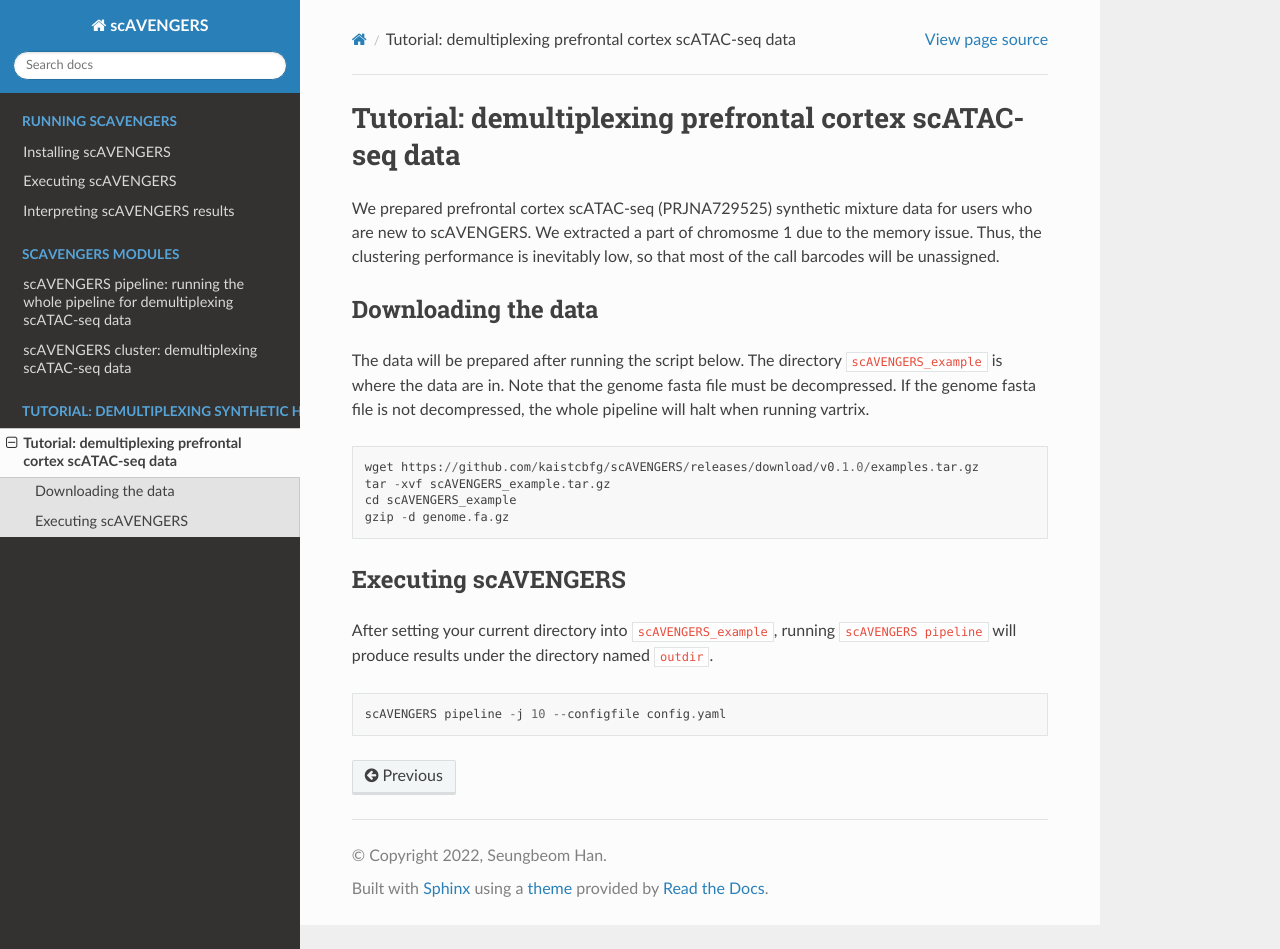
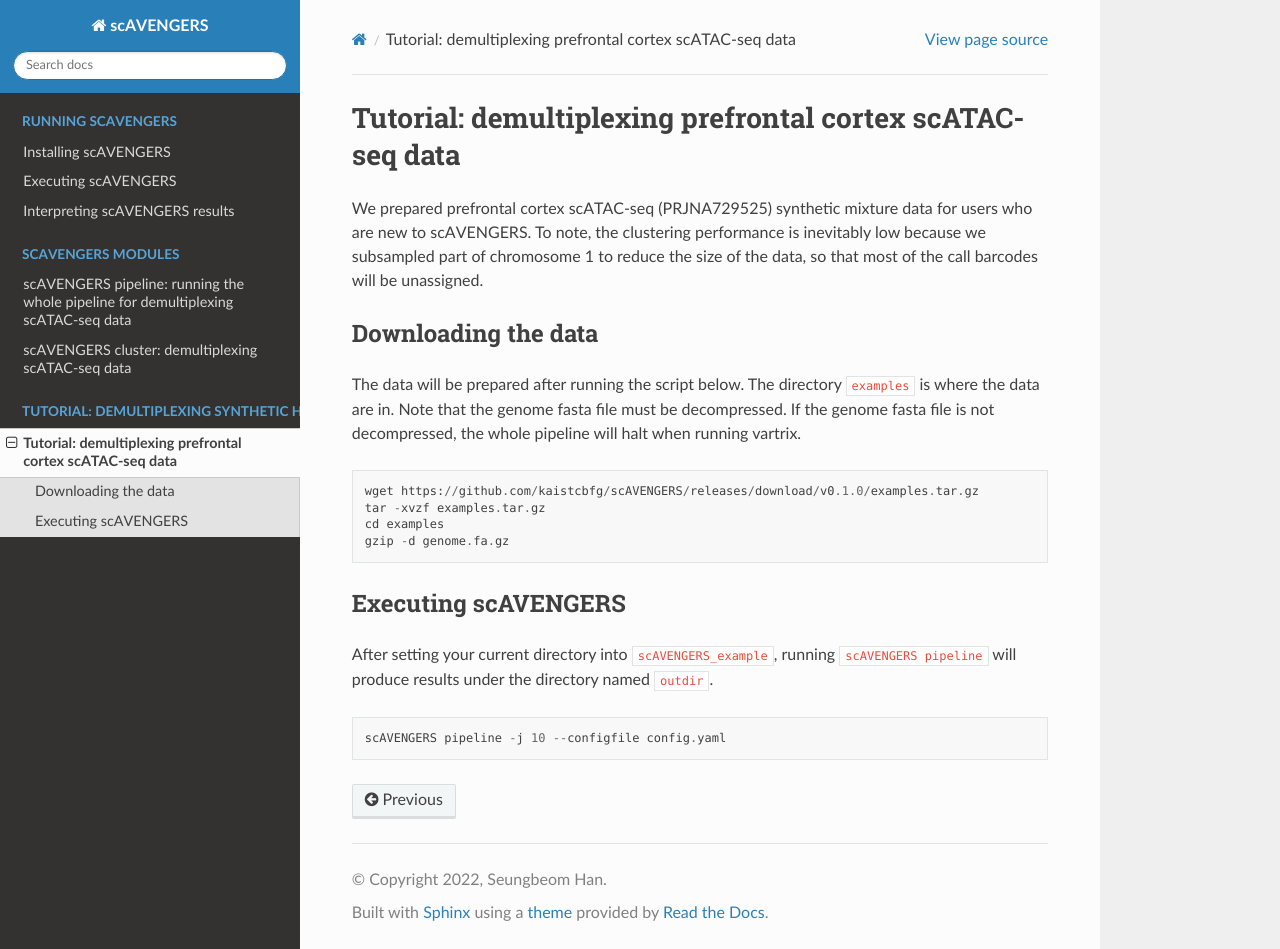
Before and after one commit to kaistcbfg/scAVENGERS, a Sphinx documentation site: the page built from docs/tutorial/tutorial.md, in a window 1280 px wide and 949 px high. Built offline with Sphinx 7.4.7 and the Read the Docs theme 2.0.0, drawn with Linux system fonts in a browser that asks for light colours.

Commit message:
commit to resolve conflicts

````diff
--- a/docs/tutorial/tutorial.md
+++ b/docs/tutorial/tutorial.md
@@ -1,11 +1,11 @@
 # Tutorial: demultiplexing prefrontal cortex scATAC-seq data
-We prepared prefrontal cortex scATAC-seq (PRJNA729525) synthetic mixture data for users who are new to scAVENGERS. We extracted a part of chromosme 1 due to the memory issue. Thus, the clustering performance is inevitably low, so that most of the call barcodes will be unassigned.
+We prepared prefrontal cortex scATAC-seq (PRJNA729525) synthetic mixture data for users who are new to scAVENGERS. To note, the clustering performance is inevitably low because we subsampled part of chromosome 1 to reduce the size of the data, so that most of the call barcodes will be unassigned.
 ## Downloading the data
-The data will be prepared after running the script below. The directory `scAVENGERS_example` is where the data are in. Note that the genome fasta file must be decompressed. If the genome fasta file is not decompressed, the whole pipeline will halt when running vartrix.
+The data will be prepared after running the script below. The directory `examples` is where the data are in. Note that the genome fasta file must be decompressed. If the genome fasta file is not decompressed, the whole pipeline will halt when running vartrix.
 ```
 wget https://github.com/kaistcbfg/scAVENGERS/releases/download/v0.1.0/examples.tar.gz
-tar -xvf scAVENGERS_example.tar.gz
-cd scAVENGERS_example
+tar -xvzf examples.tar.gz
+cd examples
 gzip -d genome.fa.gz
 ```
 ## Executing scAVENGERS
````
